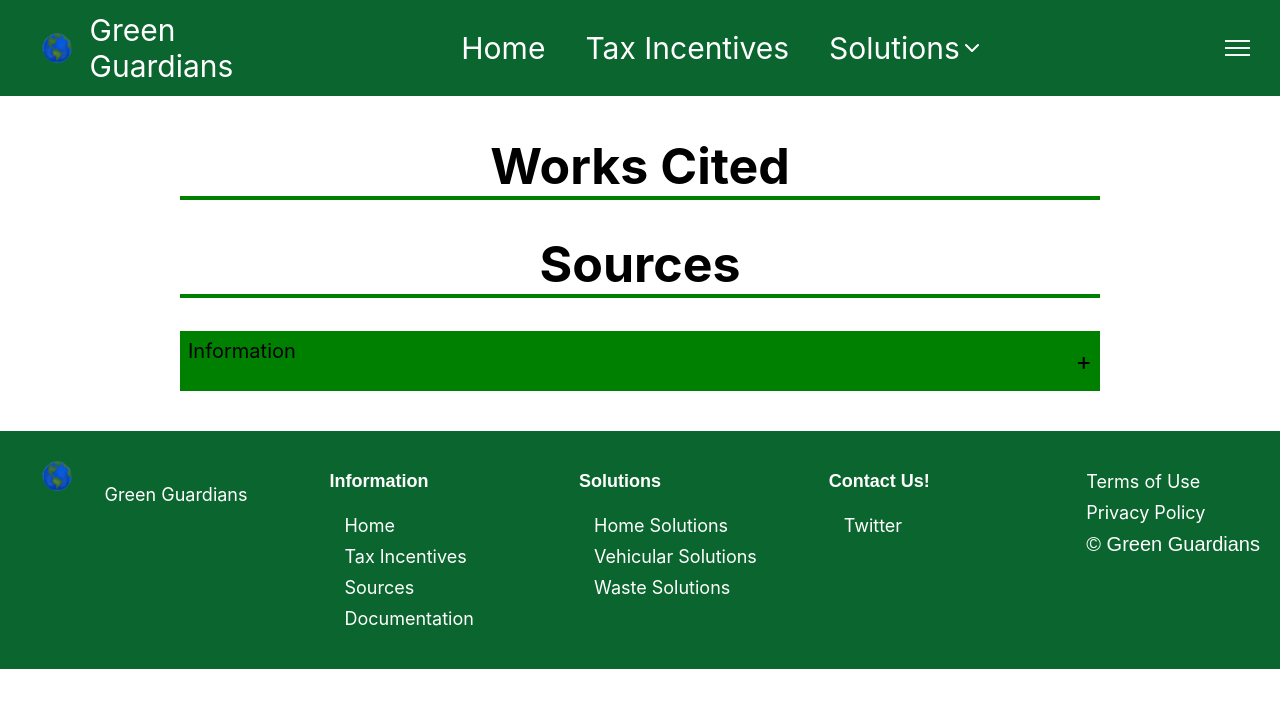
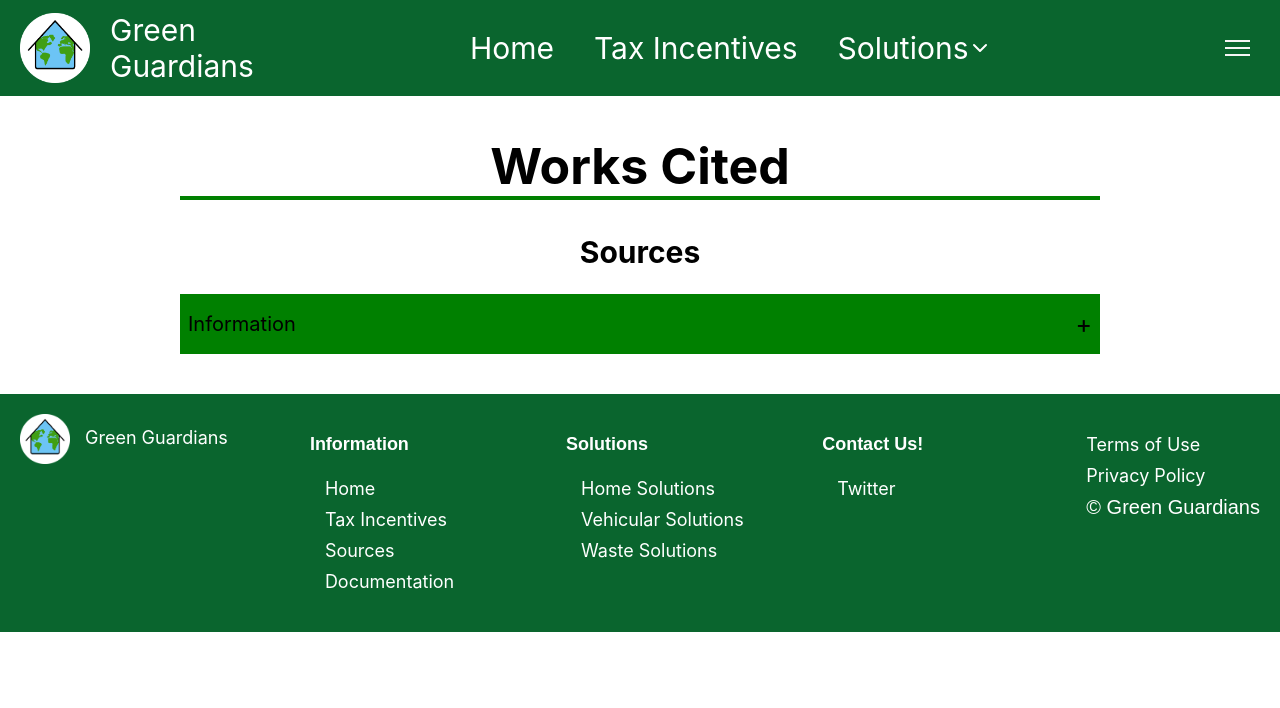
Before and after one commit to chonk9/webmaster23-24, a React (Create React App) app: page /sources in a window 1280 px wide. Shown: the top 708 px of the page. Built offline with nearby package versions, Linux system fonts and the light colour scheme.

Commit message:
Nav bar changes

```diff
--- a/src/ComponentStyles/Navbar.css
+++ b/src/ComponentStyles/Navbar.css
@@ -114,6 +114,12 @@ ul li{
 .sidecover.sidecover-active {
     opacity: 1;
     transform: translate(calc(100vw - 36px - 2rem - 10px), 0);
+}
+
+@media screen and (max-width: 820px) {
+    nav a {
+        font-size: 1rem !important;
+    }
 }
 
 @media only screen and (max-width: 767px) {
--- /dev/null
+++ b/src/ComponentStyles/sources.css
@@ -0,0 +1,4 @@
+#sources .accordion p {
+    margin-top: 0.5rem;
+    margin-bottom: 0.5rem;
+}
--- a/src/Components/footer.js
+++ b/src/Components/footer.js
@@ -12,6 +12,7 @@ export default function Footer({ currentYear }) {
           alt=''
           height='100'
           width='100'
+          style={{verticalAlign: 'middle'}}
         />
         Green Guardians
       </a>
--- a/src/Components/navbar.js
+++ b/src/Components/navbar.js
@@ -77,10 +77,10 @@ export default function Navbar() {
         />
         <div className='ghost' />
         <nav>
-          <a href='/' className='logo-link' aria-label='Logo'>
-            <img className='logo' src={logo} alt='' height='50' width='100' />
+          <a href='/' className='logo-link' aria-label='Logo' style={{marginRight: '1rem'}}>
+            <img className='logo' src={logo} alt='' height='50' width='50' style={{width: '70px', height: '70px'}} />
           </a>
-          <ul href = '/' className="name-of-company">Green Guardians</ul>
+          <a href = '/' className="name-of-company">Green Guardians</a>
           <div className='nav-container'>
             <div className='nav-link-center'>
               <ul className='nav-links'>
--- a/src/Pages/Sources.jsx
+++ b/src/Pages/Sources.jsx
@@ -1,10 +1,12 @@
 import React from 'react'
 import Accordion from '../Components/Accordion.js';
+import '../ComponentStyles/sources.css';
+
 export default function AboutUs() {
   return(<>
     <h1>Works Cited</h1>
     <div classname='content'>
-      <h1>Sources</h1>
+      <h2>Sources</h2>
       <div id='sources'>
         <Accordion title='Information'>
         <a href='https://www.whitehouse.gov/cleanenergy/'>
```
Also changed, not shown: src/Images/alternateLogo.png (added), src/Images/logo.png.
